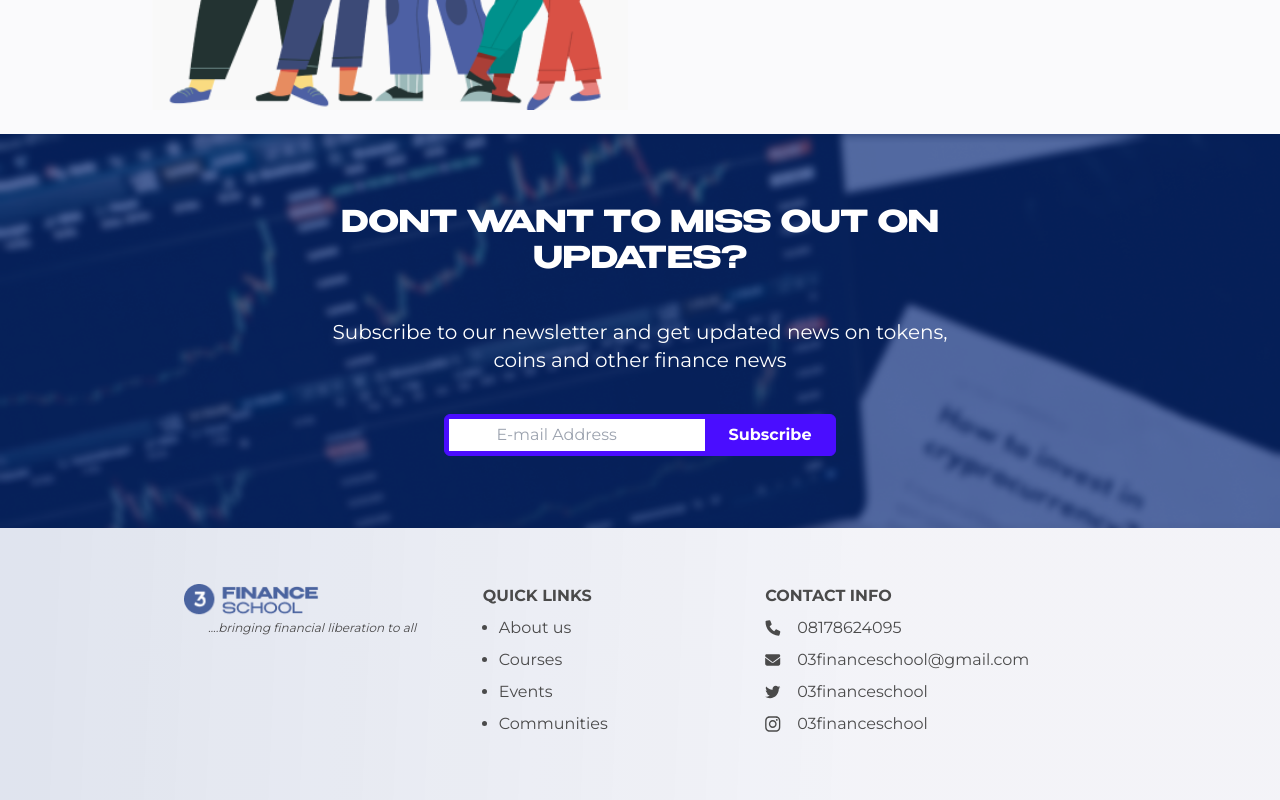
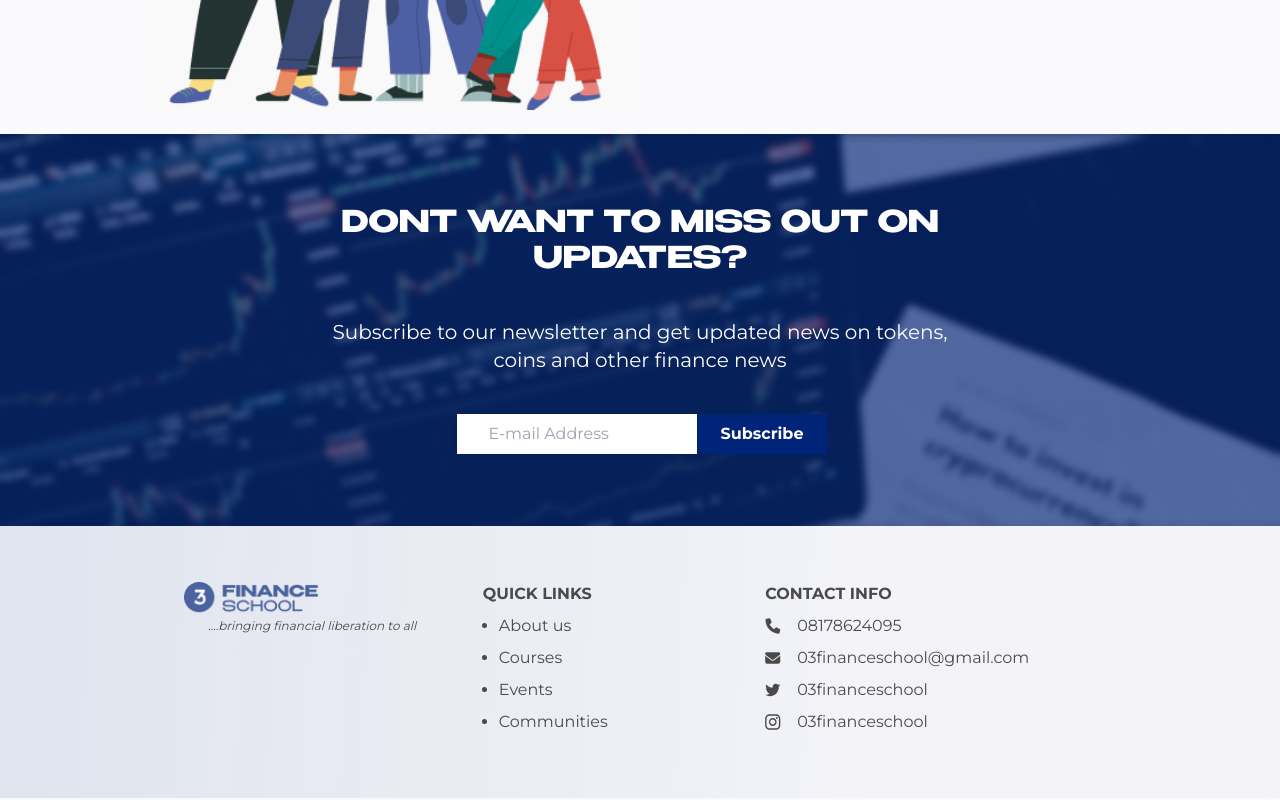
Before and after one commit to Jaeger-11/O3-Finance-School, a React (Vite) app: page / in a window 1280 px wide. Shown: the part 2140-2940 px from the top of the page. Built offline with nearby package versions, Linux system fonts and the light colour scheme.

Commit message:
working on update ui

```diff
--- a/src/pages/Home.jsx
+++ b/src/pages/Home.jsx
@@ -86,11 +86,11 @@ function Home() {
         <article  className="container mx-auto flex flex-col gap-4 md:w-1/2 md:mx-auto md:py-6">
           <h2 className="text-xl benzin-bold md:text-3xl">DONT WANT TO MISS OUT ON UPDATES?</h2>
           <p className="md:text-xl md:my-6">Subscribe to our newsletter and get updated news on tokens, coins and other finance news</p>
-          <div className="border border-sharpblue bg-sharpblue w-max mx-auto rounded-md overflow-hidden">
+          <div className="bordew-max mx-auto overflow-hidden">
             <input type="email" name="email" id="email"
             placeholder="E-mail Address"
-            className="px-4 bg-[rgba(74, 13, 255, 0.2);] text-sharpblue focus:outline-none ml-1 w-[55vw] sm:w-auto md:pl-12 md:py-1"/>
-            <button className="text-white bg-sharpblue px-2 py-1 font-semibold md:px-6 md:py-2">Subscribe</button>
+            className="px-4 bg-[rgba(74, 13, 255, 0.2);] py-2 text-black shadow-md focus:outline-none ml-1 w-[55vw] sm:w-auto md:pl-8"/>
+            <button className="text-white bg-darkblue px-2 py-2 font-semibold md:px-6">Subscribe</button>
           </div>
         </article>
       </section>
```
